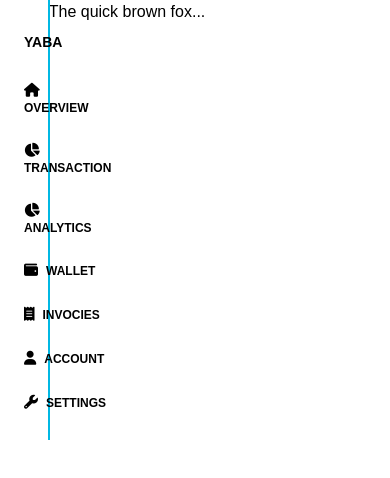
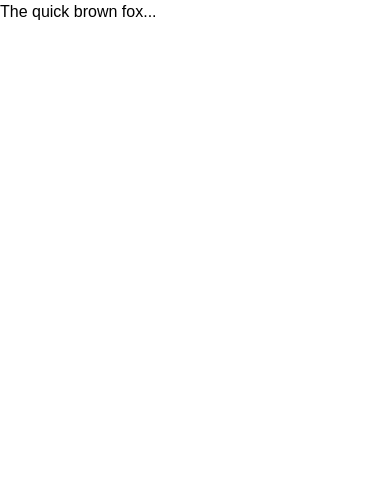
Before and after one commit to superbahbi/YABA, a React (Create React App) app in the folder web/: page / in a window 390 px wide. Shown: the top 478 px of the page. Built offline with nearby package versions, Linux system fonts and the light colour scheme.

Commit message:
refactor navbar component
added responsiveness
change large screen min-width to 992px
remove grid

```diff
--- a/web/src/components/Navbar.tsx
+++ b/web/src/components/Navbar.tsx
@@ -4,19 +4,18 @@ interface NavbarProps {}
 
 const Navbar: React.FC<NavbarProps> = () => {
   return (
-    <nav className="md:left-0 md:block md:fixed md:top-0 md:bottom-0 md:overflow-y-auto md:flex-row md:flex-nowrap md:overflow-hidden border-r-2 border-blueLight bg-white flex flex-wrap items-center justify-between relative md:w-64 z-10 py-4 px-6">
-      <div className="md:flex-col md:items-stretch md:min-h-full md:flex-nowrap px-0 flex flex-wrap items-center w-full mx-auto">
+    <nav className="flex-col h-full w-10 border-r-2 border-blueLight lg:px-6 md:px-3 mr-6 lg:w-52 hidden md:flex">
       <Link
-          className="md:block text-left md:pb-2 text-blueGray-600 mr-0 inline-block whitespace-nowrap text-sm uppercase font-bold p-4 px-0"
+        className="text-sm uppercase font-bold p-4 px-0 hidden lg:block"
         to="/"
       >
         YABA
       </Link>
-        <ul className="md:flex-col md:min-w-full flex flex-col list-none">
+      <ul className="flex flex-col list-none">
         <li className="items-center">
           <Link className={"text-xs uppercase py-3 font-bold block "} to="/">
             <i className={"fas fa-home mr-2 text-sm "}> </i>
-              Overview
+            <span className="hidden lg:inline-block">Overview</span>
           </Link>
         </li>
         <li className="items-center">
@@ -25,7 +24,7 @@ const Navbar: React.FC<NavbarProps> = () => {
             to="/transaction"
           >
             <i className={"fas fa-chart-pie mr-2 text-sm "}> </i>
-              Transaction
+            <span className="hidden lg:inline-block">Transaction</span>
           </Link>
         </li>
         <li className="items-center">
@@ -34,7 +33,7 @@ const Navbar: React.FC<NavbarProps> = () => {
             to="/analytics"
           >
             <i className={"fas fa-chart-pie mr-2 text-sm "}> </i>
-              Analytics
+            <span className="hidden lg:inline-block">Analytics</span>
           </Link>
         </li>
         <li className="items-center">
@@ -43,16 +42,16 @@ const Navbar: React.FC<NavbarProps> = () => {
             to="/wallet"
           >
             <i className={"fas fa-wallet mr-2 text-sm "}> </i>
-              Wallet
+            <span className="hidden lg:inline-block">Wallet</span>
           </Link>
         </li>
         <li className="items-center">
           <Link
             className={"text-xs uppercase py-3 font-bold block "}
-              to="/invoices"
+            to="/invoice"
           >
             <i className={"fas fa-receipt mr-2 text-sm "}> </i>
-              Invocies
+            <span className="hidden lg:inline-block">Invoice</span>
           </Link>
         </li>
         <li className="items-center">
@@ -61,7 +60,7 @@ const Navbar: React.FC<NavbarProps> = () => {
             to="/account"
           >
             <i className={"fas fa-user mr-2 text-sm "}> </i>
-              Account
+            <span className="hidden lg:inline-block">Account</span>
           </Link>
         </li>
         <li className="items-center">
@@ -70,11 +69,10 @@ const Navbar: React.FC<NavbarProps> = () => {
             to="/settings"
           >
             <i className={"fas fa-wrench mr-2 text-sm "}> </i>
-              Settings
+            <span className="hidden lg:inline-block">Settings</span>
           </Link>
         </li>
       </ul>
-      </div>
     </nav>
   );
 };
--- a/web/src/layouts/Main.tsx
+++ b/web/src/layouts/Main.tsx
@@ -5,11 +5,11 @@ import { MainProps } from "../types/interface";
 const Main: React.FC<MainProps> = ({ children }) => {
   return (
     <>
-      <div className="grid grid-cols-8">
+      <div className="flex flex-row">
         <div>
           <Navbar />
         </div>
-        <div className="col-span-7">{children}</div>
+        <div>{children}</div>
       </div>
     </>
   );
--- a/web/tailwind.config.js
+++ b/web/tailwind.config.js
@@ -6,7 +6,7 @@ module.exports = {
     screens: {
       sm: "480px",
       md: "768px",
-      lg: "976px",
+      lg: "992px",
       xl: "1440px",
     },
     colors: {
```
Lines whose indentation alone changed are shown as unchanged.
